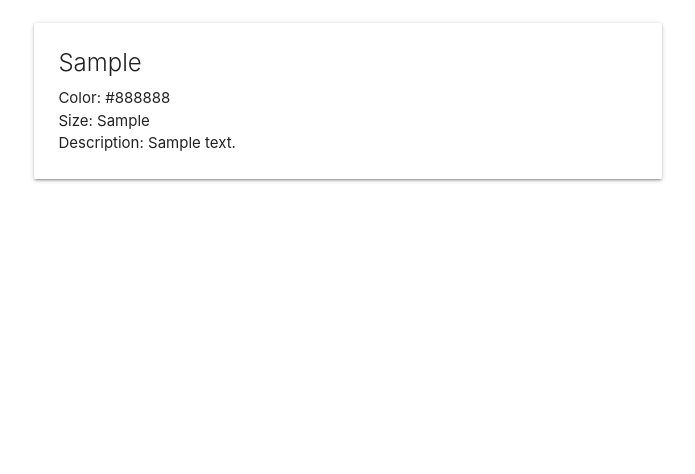
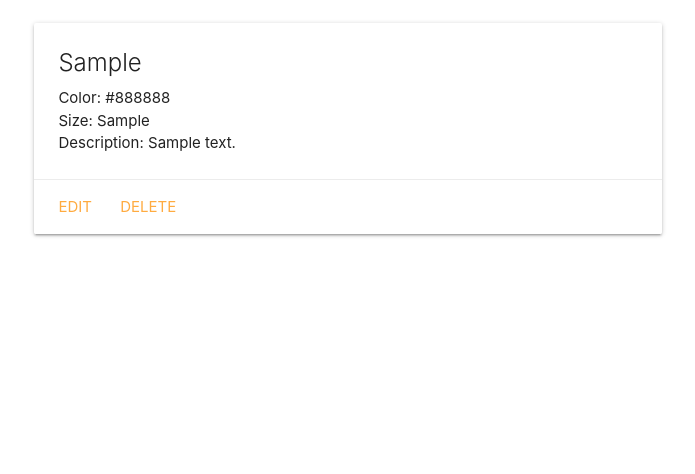
Before and after one commit to chrispaladin7/finchcollector, a Django app: template main_app/templates/finches/detail.html in a window 1280 px wide. Shown: the part 177-651 px from the top of the page, without its empty margins (292-987 px from the left). Run offline with Django 4.2, Linux system fonts and the light colour scheme; the template is opened without the code that fills it: values that come from a table or form of the project are taken from there, others are empty; tables that the repository leaves empty hold one stand-in row (values such as "Sample post"); parts of the project's set-up code (start-up, migrations or seed data) failed here and were passed over.

Commit message:
implement finch update functionality

```diff
--- a/main_app/templates/finches/detail.html
+++ b/main_app/templates/finches/detail.html
@@ -10,7 +10,10 @@
             <p>Color: {{ finch.color }}</p>
             <p>Size: {{ finch.size }}</p>
             <p>Description: {{ finch.description }}</p>
-
+        </div>
+        <div class="card-action">
+            <a href="{% url 'finches_update' finch.id %}">Edit</a>
+            <a href="{% url 'finches_delete' finch.id %}">Delete</a>
         </div>
     </div>
 </div>
--- a/main_app/urls.py
+++ b/main_app/urls.py
@@ -6,5 +6,10 @@ urlpatterns = [
     path('about/', views.about, name='about'),
     path('finches/', views.finches_index, name='index'),
     path('finches/<int:finch_id>', views.finches_detail, name='detail'),
+    # new route used to show a form and create a finch
     path('finches/create/', views.FinchCreate.as_view(), name='finches_create'),
+    # new route used to show a form and update a finch
+    path('finches/<int:pk>/update', views.FinchUpdate.as_view(), name='finches_update'),
+    # new route used to show a form and delete a finch
+    path('finches/<int:pk>/delete', views.FinchDelete.as_view(), name='finches_delete'),
 ]
--- a/main_app/views.py
+++ b/main_app/views.py
@@ -25,3 +25,7 @@ def finches_detail(request,finch_id):
 class FinchCreate(CreateView):
     model = Finch
     fields = '__all__'
+
+class FinchUpdate(UpdateView):
+    model = Finch
+    fields=['color','size','description']
```
